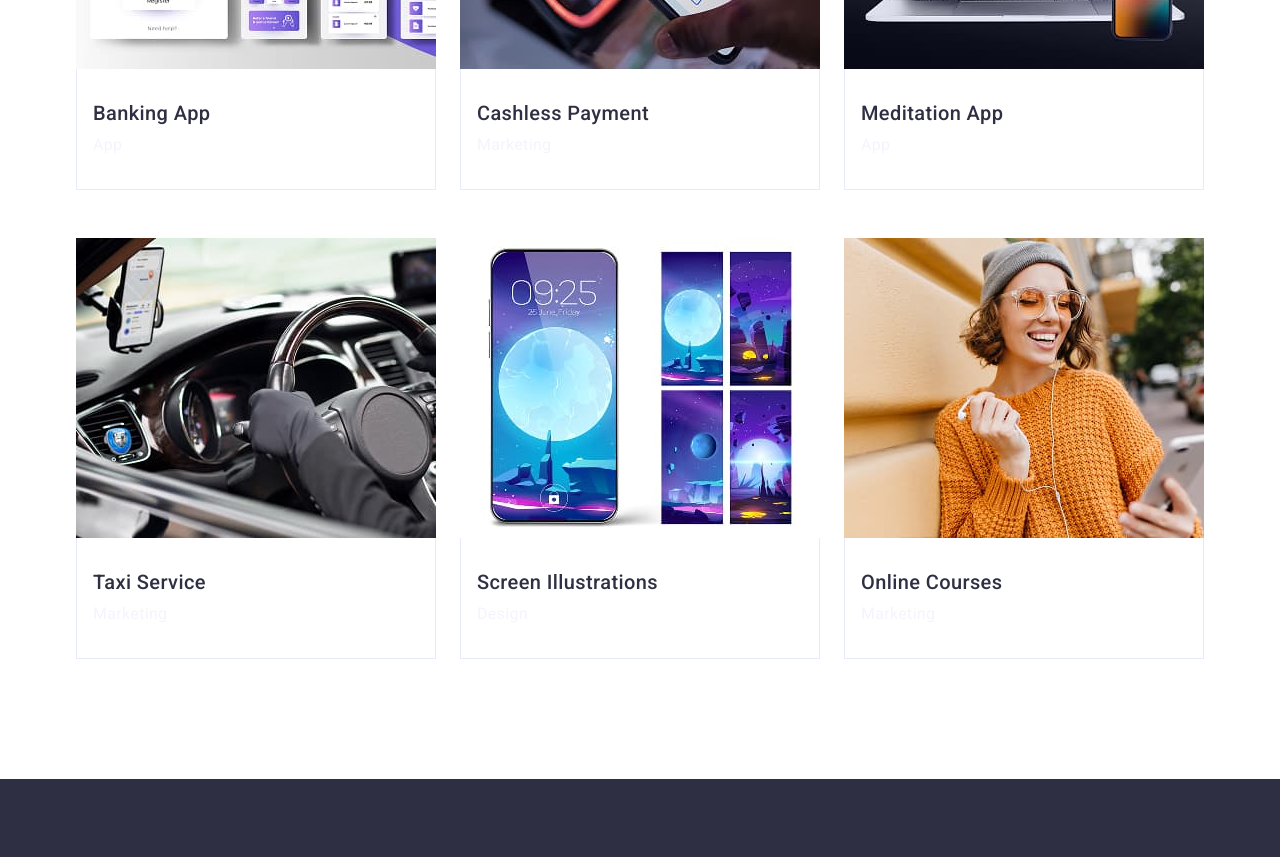
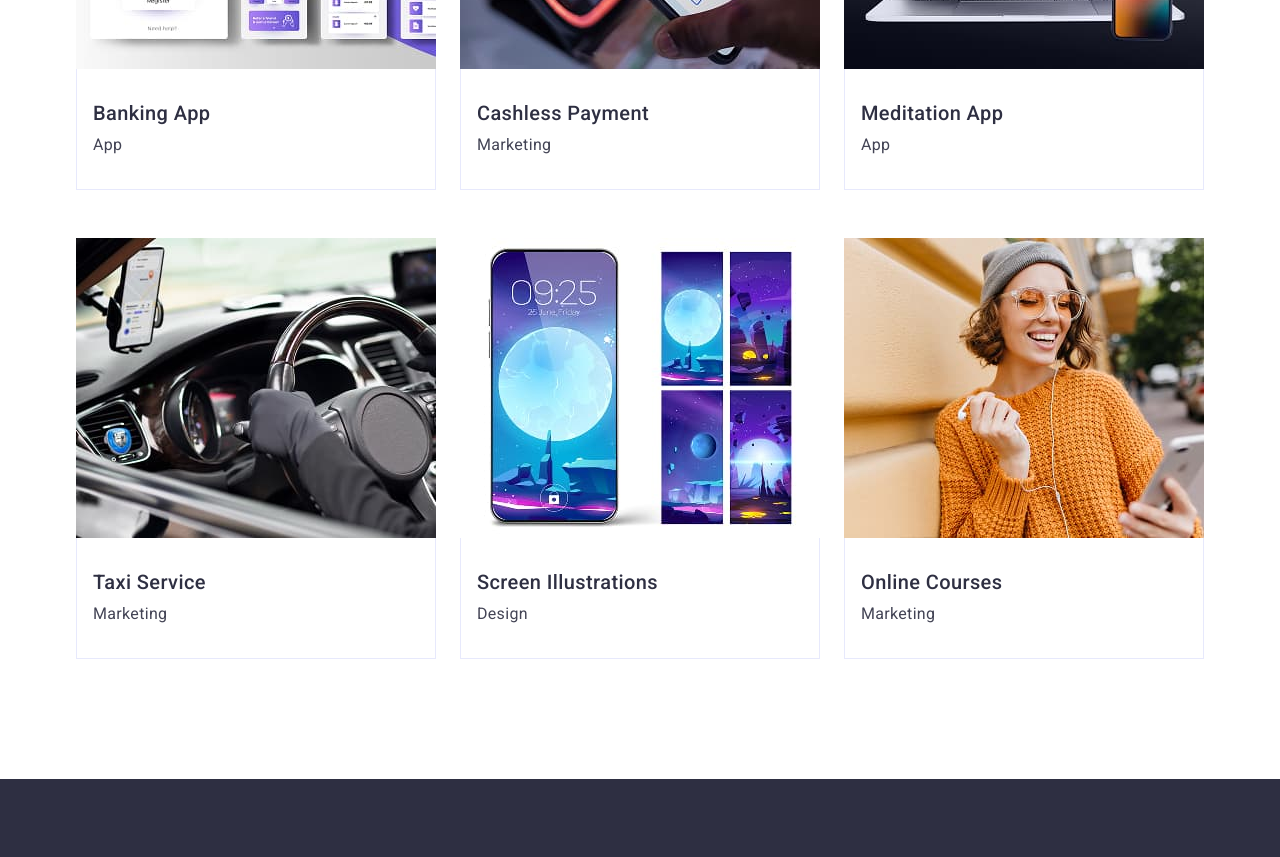
Before and after one commit to Mohara88s/goit-markup-hw-04, a plain HTML site: page index.html in a window 1280 px wide. Shown: the part 2380-3237 px from the top of the page. Drawn offline with nearby package versions, Linux system fonts and the light colour scheme.

Commit message:
change our-portfolio-list-caption color

```diff
--- a/css/styles.css
+++ b/css/styles.css
@@ -418,7 +418,7 @@ section {
   font-size: 16px;
   line-height: 1.5;
   letter-spacing: 0.02em;
-  color: var(--light-color);
+  color: var(--text-color);
 }
 
 .footer {
```
